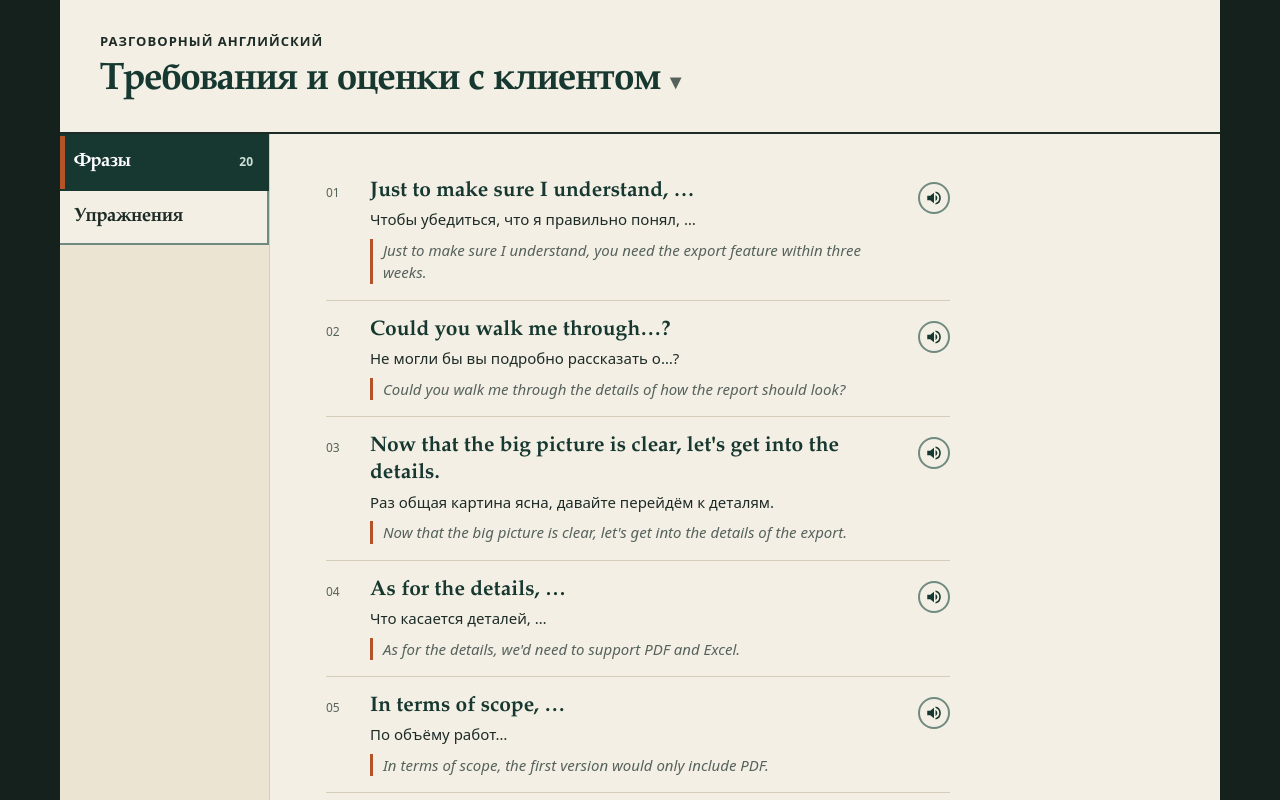
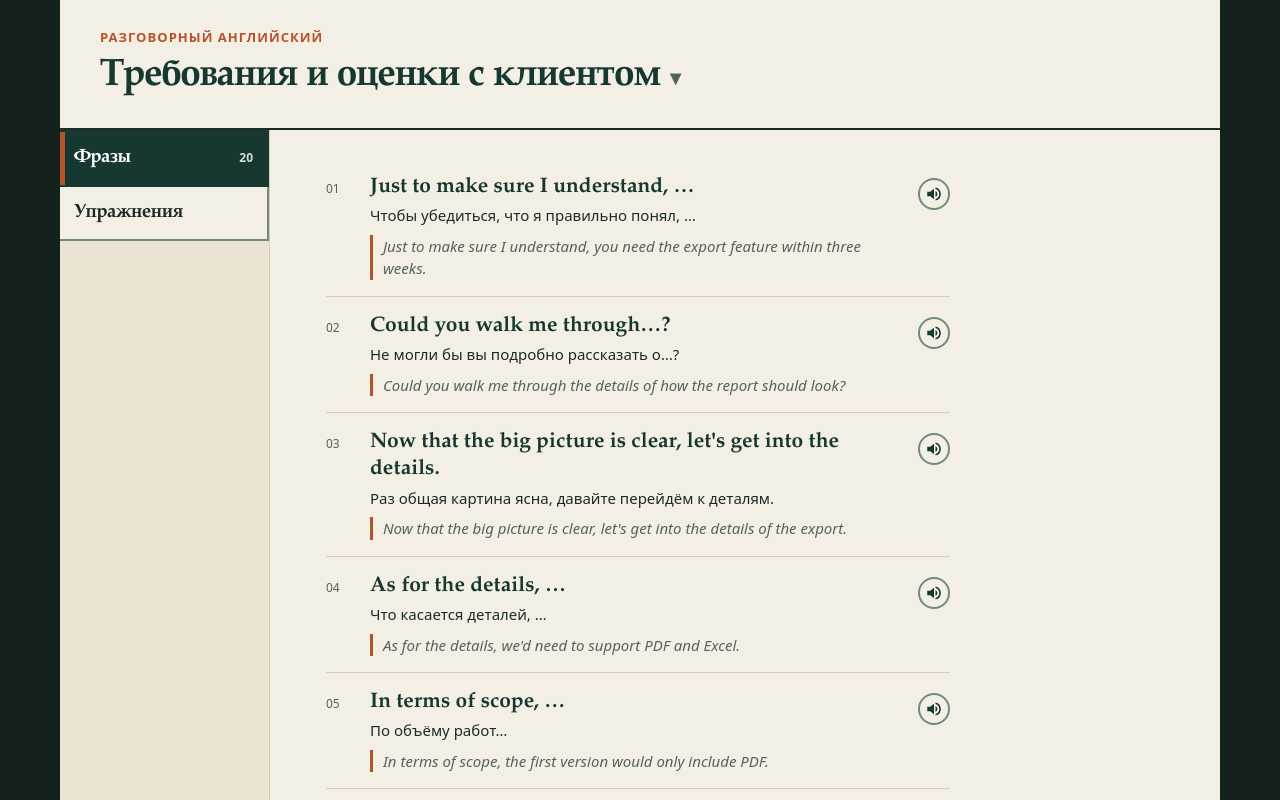
Before and after one commit to H5man/english-lessons, a React (Vite) app: page /#/lesson/2026-10-25-client-requirements in a window 1280 px wide. Shown: the top 800 px of the page. Built offline with nearby package versions, Linux system fonts and the light colour scheme.

Commit message:
Header kicker is plain text, not a home link

```diff
--- a/src/components/Shell.tsx
+++ b/src/components/Shell.tsx
@@ -1,5 +1,5 @@
 import { useEffect, type ReactNode } from "react";
-import { Link, useLocation } from "react-router-dom";
+import { useLocation } from "react-router-dom";
 
 export type NavItem = { id: string; label: string; badge?: number };
 
@@ -18,7 +18,7 @@ export function Shell({
   return (
     <div className="app">
       <header className="top">
-        <Link className="kicker" to="/">Разговорный английский</Link>
+        <p className="kicker">Разговорный английский</p>
         <h1 className="title">{title}</h1>
       </header>
 
--- a/src/index.css
+++ b/src/index.css
@@ -171,6 +171,3 @@ dialog.pick::backdrop { background: rgba(20, 33, 29, .55); }
 
 .panel a { color: var(--pine); text-decoration-thickness: 1px; text-underline-offset: 2px; overflow-wrap: anywhere; }
 .panel a:hover { color: var(--clay); }
-
-a.kicker { color: inherit; text-decoration: none; display: inline-block; }
-a.kicker:hover { text-decoration: underline; }
```
